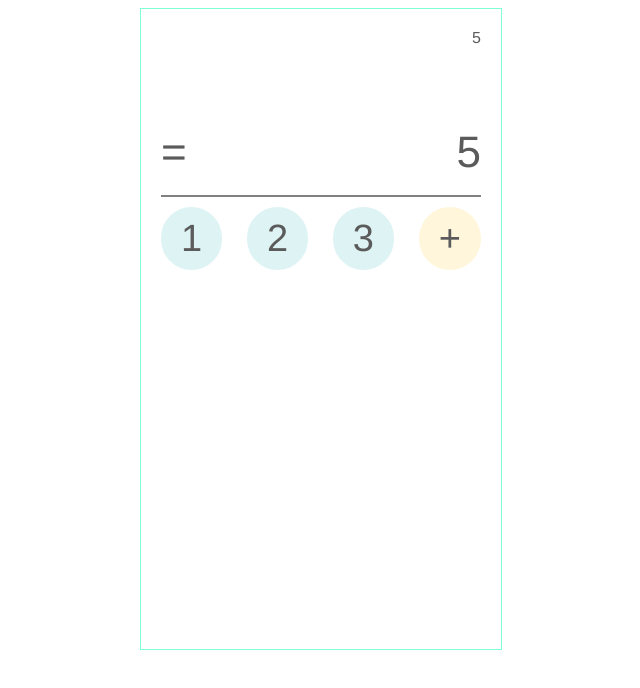
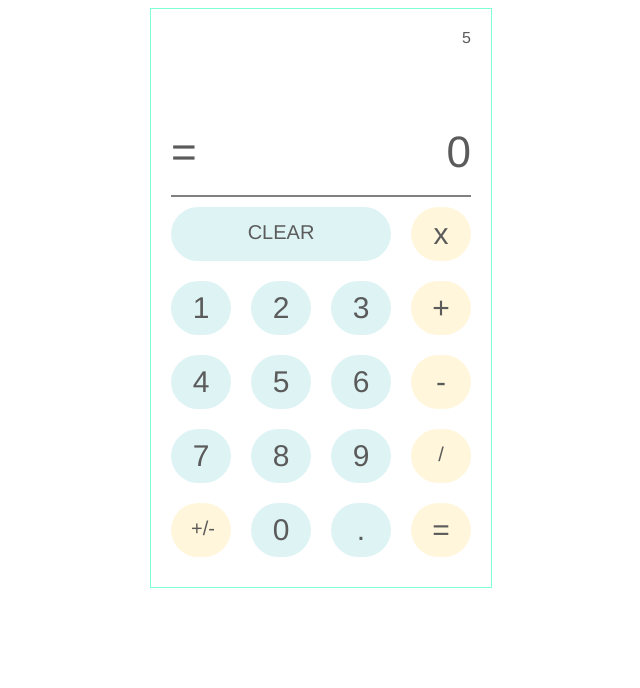
Before and after one commit to angelioputra/calculator, a Vue app: page / in a window 1280 px wide. Shown: the top 688 px of the page, without its empty margins (319-959 px from the left). Built offline with nearby package versions, Linux system fonts and the light colour scheme.

Commit message:
Added multiple function to calculator

```diff
--- a/src/components/Calculator.vue
+++ b/src/components/Calculator.vue
@@ -1,14 +1,46 @@
 <template>
   <div class="calculator">
-    <CalculatorDisplayHistory/>
-    <CalculatorDisplayActive/>
+    <calculator-display-history></calculator-display-history>
+    <calculator-display-active :displayDigit="displayDigit"></calculator-display-active>
     <div class="horizontal-line"></div>
     <div class="calculator__button__container">
       <div class="calculator__button__container__row">
-        <CalculatorButton displayText="1"/>
-        <CalculatorButton displayText="2"/>
-        <CalculatorButton displayText="3"/>
-        <CalculatorButton displayText="+" color="secondary"/>
+        <calculator-button displayText="CLEAR" :buttonPress="buttonPress" size="small"></calculator-button>
+        <calculator-button displayText="x" :buttonPress="buttonPress" color="secondary"></calculator-button>
+      </div>
+      <div class="calculator__button__container__row">
+        <calculator-button displayText="1" :buttonPress="buttonPress"></calculator-button>
+        <calculator-button displayText="2" :buttonPress="buttonPress"></calculator-button>
+        <calculator-button displayText="3" :buttonPress="buttonPress"></calculator-button>
+        <calculator-button displayText="+" :buttonPress="buttonPress" color="secondary"></calculator-button>
+      </div>
+      <div class="calculator__button__container__row">
+        <calculator-button displayText="4" :buttonPress="buttonPress"></calculator-button>
+        <calculator-button displayText="5" :buttonPress="buttonPress"></calculator-button>
+        <calculator-button displayText="6" :buttonPress="buttonPress"></calculator-button>
+        <calculator-button displayText="-" :buttonPress="buttonPress" color="secondary"></calculator-button>
+      </div>
+      <div class="calculator__button__container__row">
+        <calculator-button displayText="7" :buttonPress="buttonPress"></calculator-button>
+        <calculator-button displayText="8" :buttonPress="buttonPress"></calculator-button>
+        <calculator-button displayText="9" :buttonPress="buttonPress"></calculator-button>
+        <calculator-button
+          displayText="/"
+          :buttonPress="buttonPress"
+          color="secondary"
+          size="small"
+        ></calculator-button>
+      </div>
+      <div class="calculator__button__container__row">
+        <calculator-button
+          displayText="+/-"
+          :buttonPress="buttonPress"
+          color="secondary"
+          size="small"
+        ></calculator-button>
+        <calculator-button displayText="0" :buttonPress="buttonPress"></calculator-button>
+        <calculator-button displayText="." :buttonPress="buttonPress"></calculator-button>
+        <calculator-button displayText="=" :buttonPress="buttonPress" color="secondary"></calculator-button>
       </div>
     </div>
   </div>
@@ -21,12 +53,77 @@ import CalculatorButton from "./CalculatorButton";
 
 export default {
   name: "Calculator",
+  data: function() {
+    return {
+      displayDigit: "0",
+      result: 0,
+      clearNext: false, // Flag to flush Display Digit
+      prevOperator: ""
+    };
+  },
+  methods: {
+    buttonPress(value) {
+      // console.log(value);
+      let displayDigit = this.displayDigit;
+      if (displayDigit === "0") {
+        displayDigit = "";
+      }
+      if (!isNaN(value) || value === '.') {
+        // If number
+        if (this.clearNext) {
+          this.displayDigit = value;
+          this.clearNext = false;
+        } else {
+          this.displayDigit = displayDigit.concat(value);
+        }
+      } else {
+        if (value === "+/-") {
+          this.displayDigit = "" + parseFloat(this.displayDigit, 0) * -1;
+        } else {
+          this.clearNext = true;
+          const operators = ["+", "-", "x", "/"];
+          // Reset Digit
+          if (value === "CLEAR") {
+            this.result = 0;
+            this.displayDigit = "0";
+            this.prevOperator = "";
+            // Reset Result
+          } else if (value === "=") {
+            // Show Result
+            this.calculate();
+          } else if (operators.includes(value)) {
+            this.calculate();
+            this.prevOperator = value;
+          }
+        }
+      }
+    },
+    calculate() {
+      const currentNumber = parseFloat(this.displayDigit, 0);
+      switch (this.prevOperator) {
+        case "+":
+          this.result = this.result + currentNumber;
+          break;
+        case "-":
+          this.result = this.result - currentNumber;
+          break;
+        case "x":
+          this.result = this.result * currentNumber;
+          break;
+        case "/":
+          this.result = this.result / currentNumber;
+          break;
+        default:
+          this.result = currentNumber;
+      }
+      this.displayDigit = "" + this.result;
+    }
+  },
   components: {
     CalculatorDisplayHistory,
     CalculatorDisplayActive,
     CalculatorButton
-  },
-  props: {}
+  }
 };
 </script>
 
@@ -34,8 +131,8 @@ export default {
 <style scoped>
 .calculator {
   margin: auto;
-  max-width: 320px;
-  min-height: 600px;
+  max-width: 300px;
+  min-height: 400px;
   border: 1px solid aquamarine;
   padding: 20px;
 }
@@ -45,7 +142,7 @@ export default {
 .calculator__button__container {
   margin: 0px -10px;
 }
-.calculator__button__container__row{
+.calculator__button__container__row {
   display: flex;
   justify-content: space-between;
 }
--- a/src/components/CalculatorButton.vue
+++ b/src/components/CalculatorButton.vue
@@ -1,7 +1,8 @@
 <template>
   <div
     class="calculator__button"
-    v-bind:class="{ 'calculator__button--secondary': color === 'secondary' }"
+    :class="{ 'calculator__button--secondary': color === 'secondary', 'calculator__button--small': size === 'small', 'calculator__button--clear': displayText === 'CLEAR' }"
+    @click="buttonPress(displayText)"
   >{{displayText}}</div>
 </template>
 
@@ -15,9 +16,15 @@ export default {
     },
     color: {
       type: String,
-      default: "primary",
+      default: "",
       description: "Button color"
-    }
+    },
+    size: {
+      type: String,
+      default: "",
+      description: "Font size"
+    },
+    buttonPress: Function
   }
 };
 </script>
@@ -27,14 +34,22 @@ export default {
 .calculator__button {
   text-align: center;
   background-color: #def3f4;
-  font-size: 38px;
+  font-size: 30px;
   padding: 10px 20px;
   border-radius: 100px;
   margin: 10px;
   cursor: pointer;
-  /* flex-grow: 1; */
+  width: 20px;
+  /* height: 50px; */
 }
 .calculator__button--secondary {
-  background-color: #FFF6DB;
+  background-color: #fff6db;
+}
+.calculator__button--small {
+  font-size: 20px;
+  line-height: 30px;
+}
+.calculator__button--clear {
+  flex-grow: 3;
 }
 </style>
--- a/src/components/CalculatorDisplayActive.vue
+++ b/src/components/CalculatorDisplayActive.vue
@@ -1,14 +1,20 @@
 <template>
   <div class="calculator__display--active">
     <div>=</div>
-    <div>5</div>
+    <div>{{displayDigit}}</div>
   </div>
 </template>
 
 <script>
 export default {
   name: "CalculatorDisplayActive",
-  props: {}
+  props: {
+    displayDigit: {
+      type: String,
+      default: 0,
+      description: "Display number"
+    }
+  }
 };
 </script>
 
```
Also changed, not shown: 1 other file (tests, documents, lock files or other folders).
